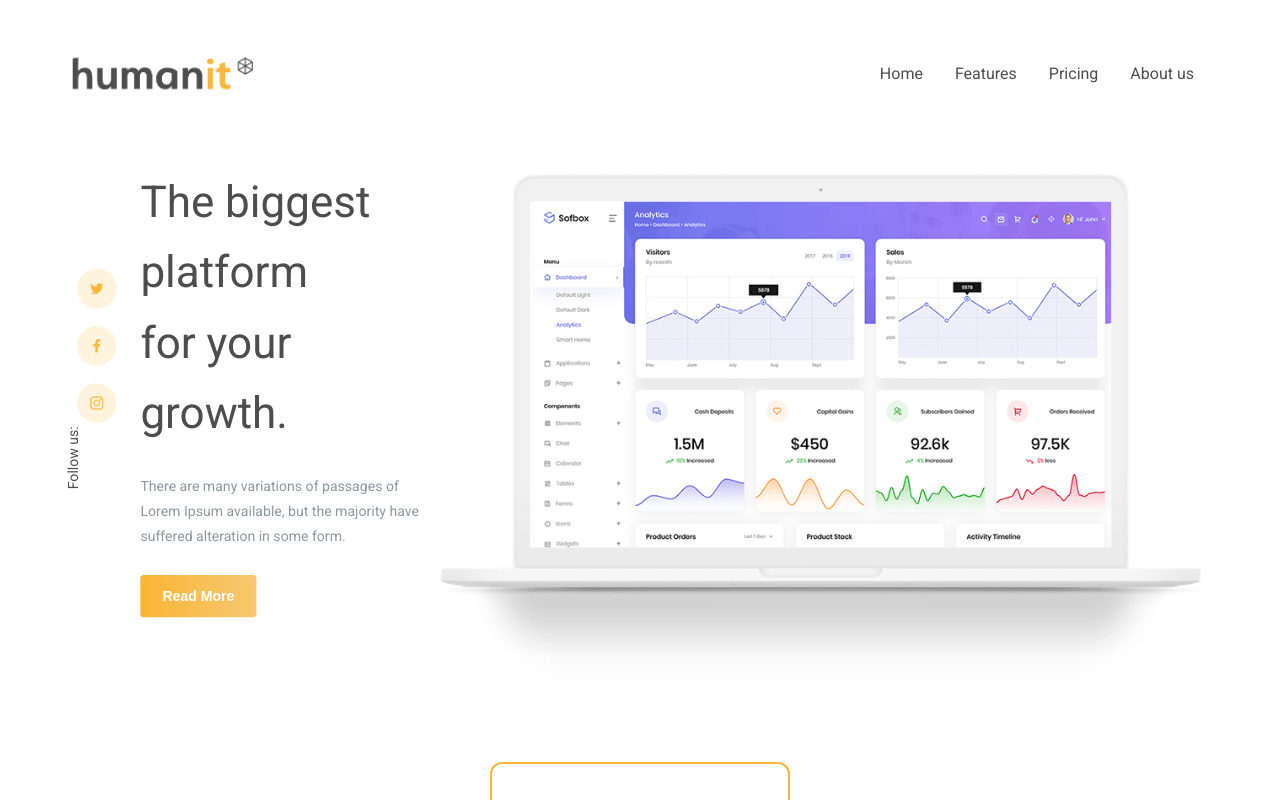
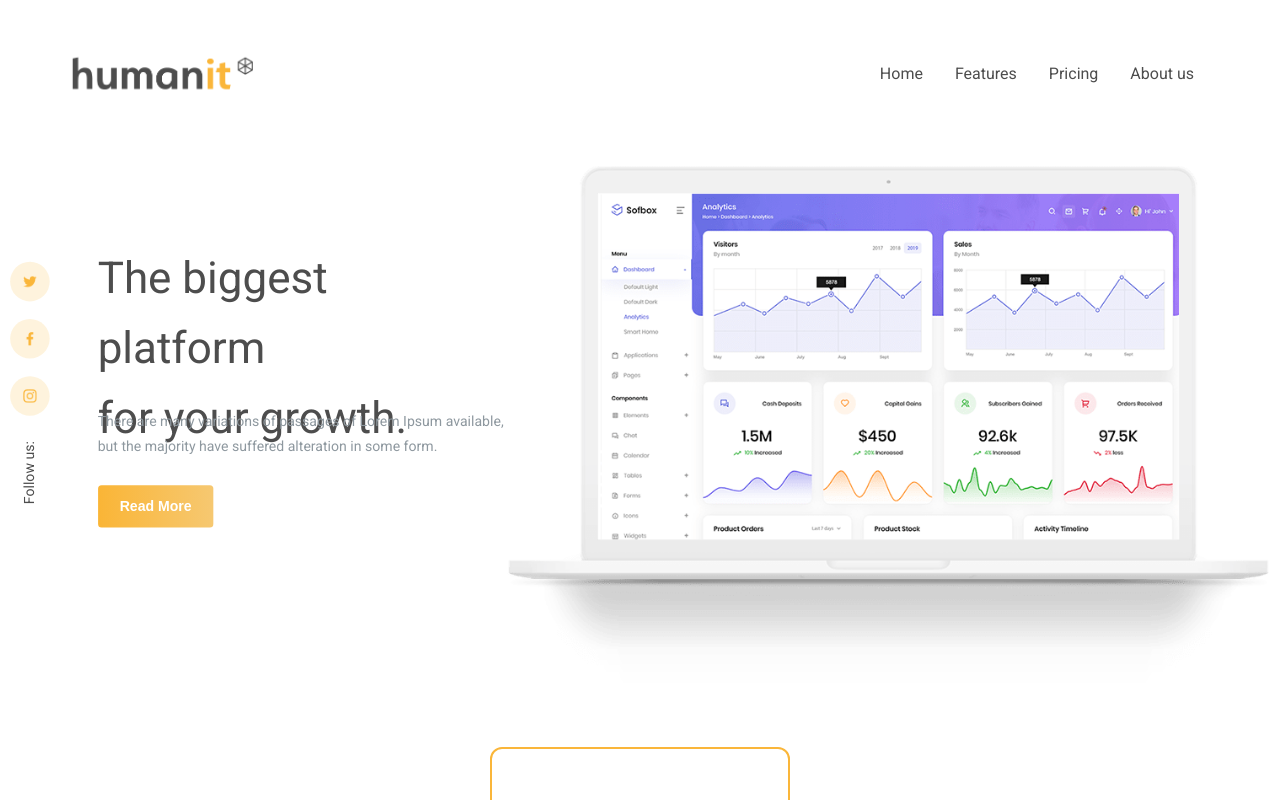
Before and after one commit to MarcinGazda/PPMLight.WWW, a React (Vite) app: page / in a window 1280 px wide. Shown: the top 800 px of the page. Built offline with nearby package versions, Linux system fonts and the light colour scheme.

Commit message:
feat: add scaling in Hero section

```diff
--- a/src/components/Hero/index.tsx
+++ b/src/components/Hero/index.tsx
@@ -22,7 +22,7 @@ const Hero = () => {
   }, []);
 
   const calculatePercentage = (width: number) => {
-    return width > minValue ? width / maxValue : 1;
+    return width > minValue && width < maxValue ? width / maxValue : 1;
   };
 
   const scaleStyle = { scale: `${calculatePercentage(screenWidth)}` };
@@ -38,8 +38,8 @@ const Hero = () => {
         </div>
         <div className={styles.circle}>
           <img className={styles.icon} src={instagram} alt="instagram icon" />
+          <span className={styles.follow}>Follow us:</span>
         </div>
-        <span className={styles.follow}>Follow us:</span>
       </div>
       <div className={styles.text}>
         <h1
--- a/src/components/Hero/styles.module.scss
+++ b/src/components/Hero/styles.module.scss
@@ -15,9 +15,10 @@
 
   .socialMedia {
     display: none;
-    flex-flow: wrap column;
-    width: 100px;
+    flex-direction: column;
+    min-width: 100px;
     height: 400px;
+    //margin-left: 0px;
     @include breakpoint(md) {
       display: flex;
     }
@@ -32,14 +33,17 @@
       display: flex;
       justify-content: center;
       align-items: center;
+      position: relative;
+
+      .follow {
+        position: absolute;
+        width: 82px;
+        transform: rotate(-90deg);
+        top: 95px;
+      }
       .icon {
         height: 15px;
       }
-    }
-
-    .follow {
-      transform: rotate(-90deg);
-      translate: -40px 20px;
     }
   }
 
@@ -56,8 +60,8 @@
       line-height: 44px;
       text-align: center;
       font-weight: 400;
-      width: fit-content;
-      height: fit-content;
+      width: 464px;
+      height: 160px;
 
       @include breakpoint(md) {
         font-size: 50px;
```
